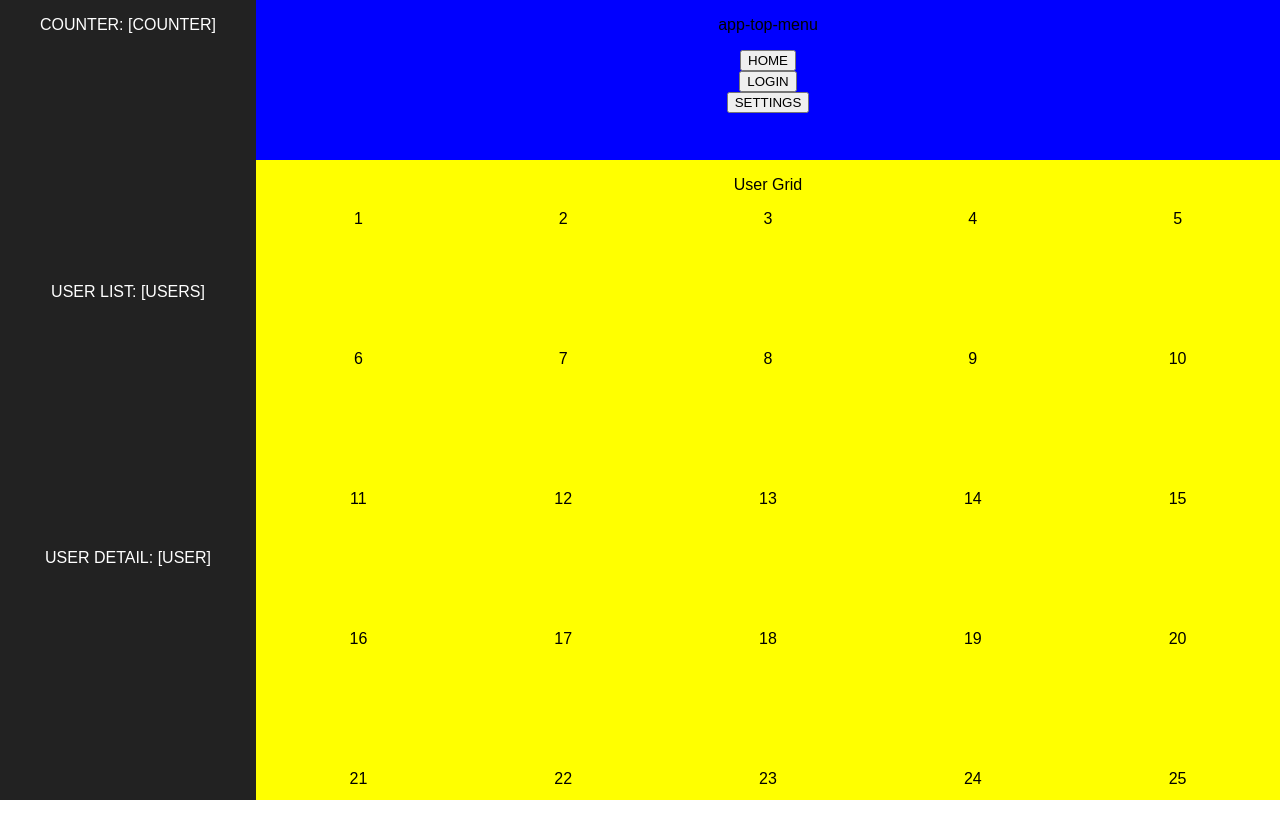
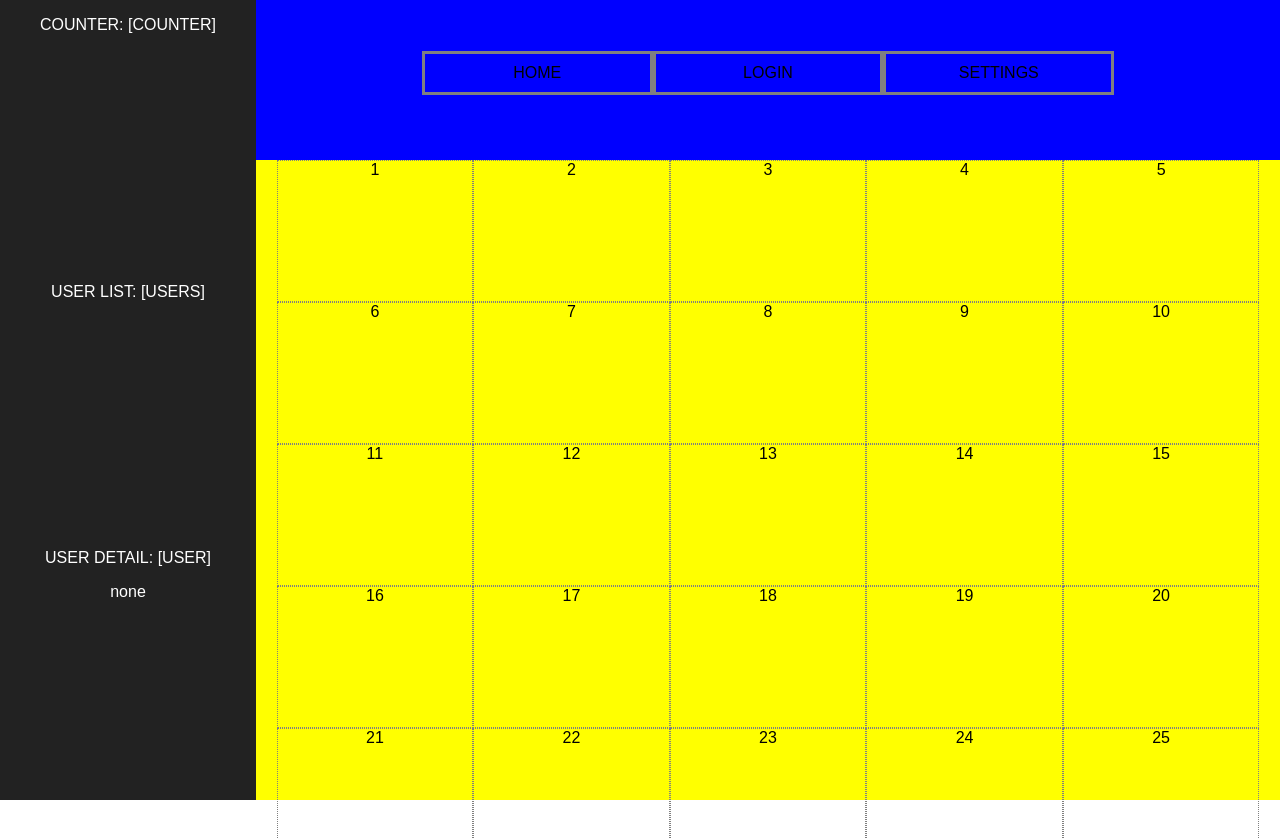
Before and after one commit to rxiayth/simple_pos, a React (Create React App) app: page / in a window 1280 px wide. Shown: the top 838 px of the page. Built offline with nearby package versions, Linux system fonts and the light colour scheme.

Commit message:
added flagging to user cell\n added last click on user detail

```diff
--- a/src/App.js
+++ b/src/App.js
@@ -5,11 +5,25 @@ import AppRight from './AppRight';
 
 
 class App extends Component {
+	constructor(props) {
+		super(props);
+	    this.state = {
+	    	cellActive: "none",
+	        cellChecked: false
+      	}
+	}
+
+    onClick(e) {
+        this.state.cellChecked = !this.state.cellChecked;
+        this.setState({cellActive : e.target.innerHTML });
+        e.target.classList.toggle("active");
+    }
+
     render() {
         return (
             <div className="App">
-                <AppLeft />
-                <AppRight />
+                <AppLeft cellActive = {this.state.cellActive} />
+                <AppRight cellChecked = {this.onClick.bind(this)} />
             </div>
         );
     }
--- a/src/AppLeft.js
+++ b/src/AppLeft.js
@@ -17,6 +17,7 @@ class AppLeft extends Component {
 
                 <div className="app-user-detail">
                     <p>USER DETAIL: [USER]</p>
+                    <p>{this.props.cellActive}</p>
                 </div>
 
             </div>
--- a/src/AppRight.js
+++ b/src/AppRight.js
@@ -4,19 +4,19 @@ import UserGrid from './MainComponents/UserGrid.js'
 import Toolbar from './ToolbarComponents/Toolbar.js'
 
 class AppRight extends Component {
-    render() {
+     render() {
         return (
 
             <div className="app-right">
 
                 <div className="app-navbar">
-                    <p> app-top-menu </p>
+                    {/*  <p> app-top-menu </p> */}
                     <Toolbar />
                 </div>
 
-                <div className="app-user-grid">
-                    <p>User Grid</p>
-                    <UserGrid />
+                <div className="app-user-grid" >
+                    {/*  <p>User Grid</p> */}
+                    <UserGrid cellChecked={this.props.cellChecked}/>
                 </div>
 
             </div>
--- a/src/MainComponents/UserCell.css
+++ b/src/MainComponents/UserCell.css
@@ -1,7 +1,17 @@
 .user-cell {
-	width: 20%;
+	width: 19%;
 	height: 140px;
-
+	border: .5px dotted gray;
 	display: inline-block;
 
 }
+
+
+.user-cell.active {
+	width: 19%;
+	height: 140px;
+	border: .5px dotted gray;
+	background-color: green;
+	display: inline-block;
+
+}
--- a/src/MainComponents/UserCell.js
+++ b/src/MainComponents/UserCell.js
@@ -2,20 +2,33 @@ import React, { Component } from 'react';
 import './UserCell.css';
 import ReactDOM from 'react-dom';
 
+class UserCell extends Component {
 
-class UserCell extends Component {
+    constructor(props) {
+      super(props);
+    }
 
     componentDidMount() {
     	var cellNumber = ReactDOM.findDOMNode(this).getAttribute('id');
     	// console.log(this.props.reactKey)
         // console.log(cellNumber)
+
+        // TODO: move the event listener outside
     	ReactDOM.findDOMNode(this).addEventListener('click',
-    		function(){ console.log('cellNumber: ' + cellNumber + ' says hi')});
+    		function(){
+                console.log('cellNumber: ' + cellNumber + ' says hi');
+            });
   	}
+
+
+
 
     render() {
         return (
-            <div className="user-cell" id={this.props.cellNumber}>
+            <div className="user-cell"
+                id={this.props.cellNumber}
+                onClick={this.props.cellChecked}
+            >
             	{this.props.cellNumber}
             </div>
         );
--- a/src/MainComponents/UserGrid.js
+++ b/src/MainComponents/UserGrid.js
@@ -3,11 +3,15 @@ import './UserGrid.css';
 import UserCell from './UserCell.js';
 
 class UserGrid extends Component {
+  constructor(props) {
+    super(props);
+
+  }
 
     render() {
         var grid = [];
         for (var i = 1; i < 26; i++) {
-          grid.push(<UserCell key={i} cellNumber={i} />);
+          grid.push(<UserCell key={i} cellNumber={i} cellChecked={this.props.cellChecked}/>);
         };
 
         return (
--- a/src/ToolbarComponents/MenuItem.css
+++ b/src/ToolbarComponents/MenuItem.css
@@ -0,0 +1,8 @@
+.menu-item {
+	padding: 10px;
+	margin-top: 5%;
+	border: solid 3px gray;
+	width: 20%;
+	display: inline-block;
+
+}
--- a/src/ToolbarComponents/MenuItem.js
+++ b/src/ToolbarComponents/MenuItem.js
@@ -11,8 +11,7 @@ class MenuItem extends Component {
             console.log('you clicked ' + menu_name);
             console.log('link of this button is : ' + menu_link);
         };
-        ReactDOM.findDOMNode(this).addEventListener('click',
-    		print_menu_name);
+        ReactDOM.findDOMNode(this).addEventListener('click', print_menu_name);
   	}
 
     render() {
@@ -21,8 +20,8 @@ class MenuItem extends Component {
         return (
             // button of the name
             // button onclick will pop up new main screen thingy
-            <div className={menu_name}>
-                <button>{menu_name}</button>
+            <div className="menu-item {menu_name}">
+                {menu_name}
             </div>
         );
     }
```
